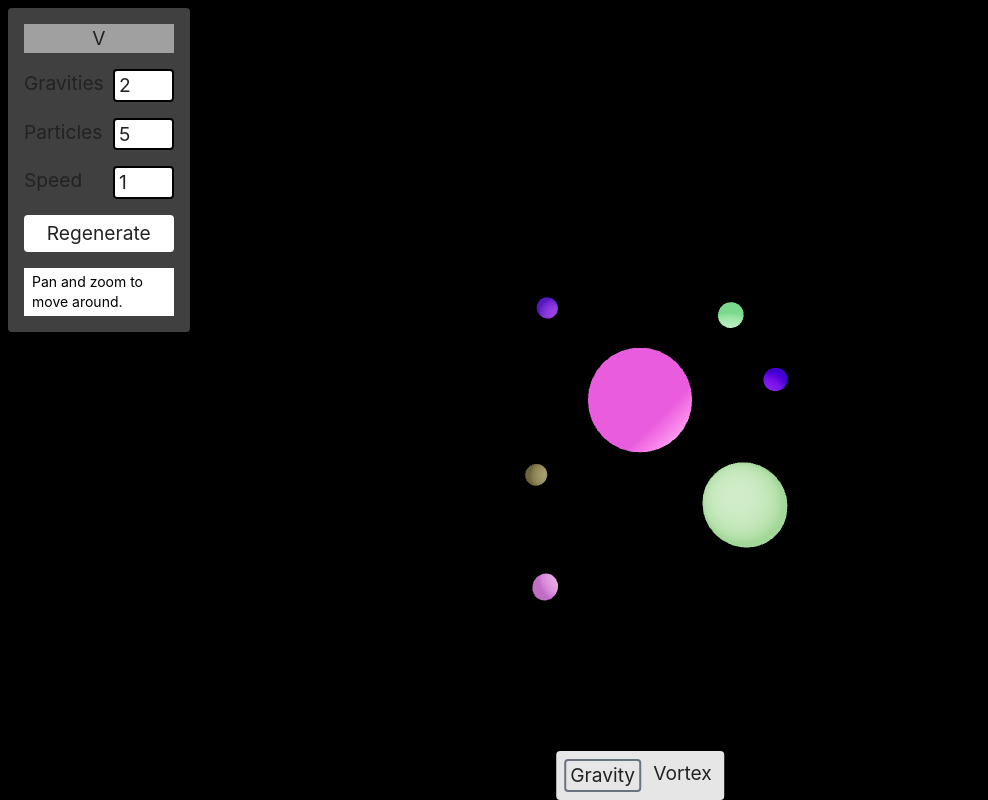
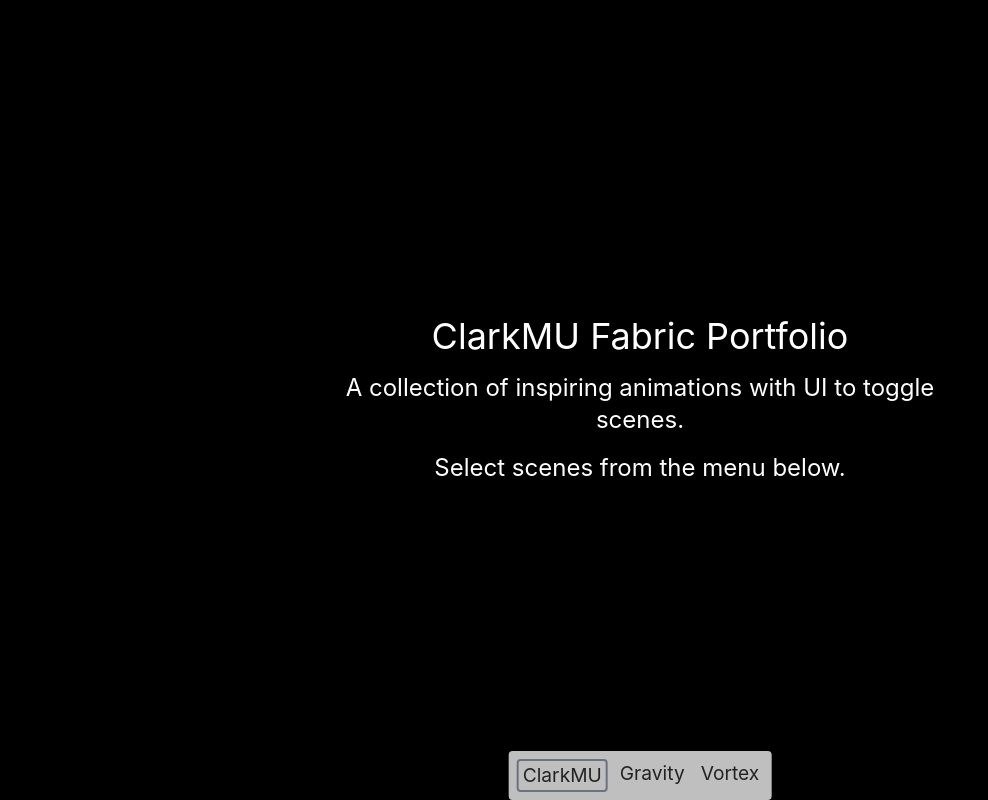
Before and after one commit to clarkmu/cv, a Gatsby site: page /fabric in a window 1280 px wide. Shown: the whole page, without its empty margins (0-988 px from the left). Built offline with nearby package versions, Linux system fonts and the light colour scheme; Gatsby itself is replaced by a stand-in of ours; animation ran at ten frames a second.

Commit message:
add fabric.landing

```diff
--- a/src/pages/fabric.js
+++ b/src/pages/fabric.js
@@ -22,7 +22,7 @@ const MenuItem = ({ children, selected, ...props }) => (
   <div
     {...props}
     className={
-      "transition-all hover:scale-110 cursor-pointer px-1 " +
+      "transition-all hover:font-bold cursor-pointer px-1 " +
       (selected ? "border-2 border-gray-500 rounded" : "")
     }
   >
@@ -31,33 +31,59 @@ const MenuItem = ({ children, selected, ...props }) => (
 );
 
 const SCENES = {
-  GRAVITY: "GRAVITY",
-  VORTEX: "VORTEX",
+  CLARKMU: "ClarkMU",
+  GRAVITY: "Gravity",
+  VORTEX: "Vortex",
 };
 
+const SceneClarkMU = () => (
+  <div className="w-full h-full bg-black flex flex-col gap-4 justify-center items-center">
+    <div className="flex flex-col gap-4 text-center w-1/2">
+      <div className="text-white text-4xl font-bolder">
+        ClarkMU Fabric Portfolio
+      </div>
+      <div className="text-white text-2xl">
+        A collection of inspiring animations with UI to toggle scenes.
+      </div>
+      <div className="text-white text-2xl">
+        Select scenes from the menu below.
+      </div>
+    </div>
+  </div>
+);
+
 export default function Fabric(params) {
-  const [scene, setScene] = useState(SCENES.GRAVITY);
+  const [scene, setScene] = useState(SCENES.CLARKMU);
 
   const SceneMenu = () => (
-    <div className="flex gap-2 absolute bottom-0 rounded left-1/2 translate-x-[-50%] bg-[rgba(255,255,255,0.9)] p-2">
-      <MenuItem
-        selected={scene === SCENES.GRAVITY}
-        onClick={() => setScene(SCENES.GRAVITY)}
-      >
-        Gravity
-      </MenuItem>
-      <MenuItem
-        selected={scene === SCENES.VORTEX}
-        onClick={() => setScene(SCENES.VORTEX)}
-      >
-        Vortex
-      </MenuItem>
+    <div
+      className={
+        "flex gap-2 absolute bottom-0 rounded left-1/2 translate-x-[-50%] " +
+        "transition-all bg-[rgba(255,255,255,0.75)] hover:bg-[rgba(255,255,255,0.9)] " +
+        "p-2 hover:px-4 hover:py-3 hover:scale-110 " +
+        "select-none"
+      }
+    >
+      {Object.keys(SCENES).map((key) => (
+        <MenuItem
+          selected={scene === SCENES[key]}
+          onClick={() => setScene(SCENES[key])}
+        >
+          {SCENES[key]}
+        </MenuItem>
+      ))}
     </div>
   );
 
   return (
-    <div className="relative w-screen h-screen overflow-hidden">
-      {scene === SCENES.GRAVITY ? <GravityScene /> : <VortexScene />}
+    <div className="relative w-screen h-screen overflow-hidden bg-black">
+      {scene === SCENES.CLARKMU ? (
+        <SceneClarkMU />
+      ) : scene === SCENES.GRAVITY ? (
+        <GravityScene />
+      ) : (
+        <VortexScene />
+      )}
       <SceneMenu />
     </div>
   );
```
